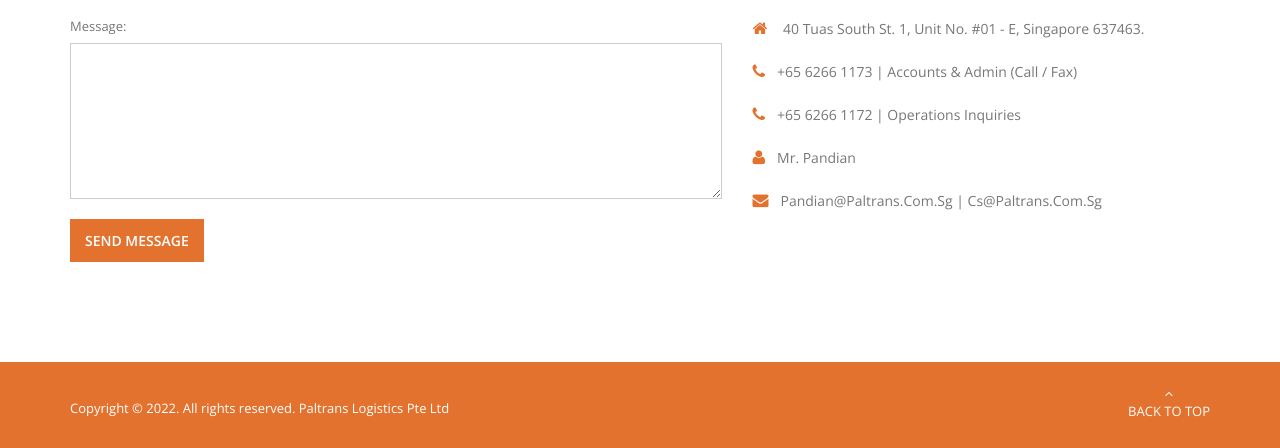
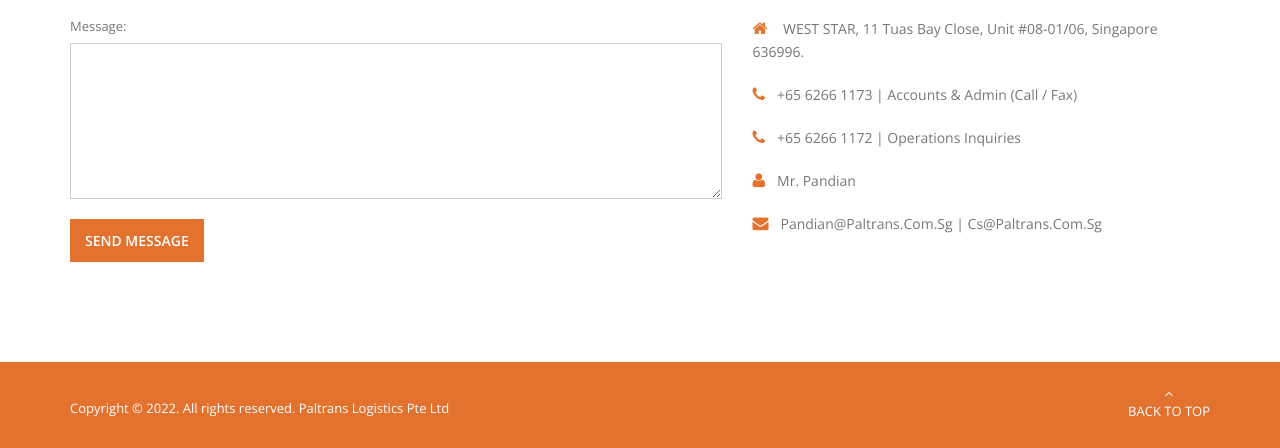
Before and after one commit to Vasanthan-/paltrans, a plain HTML site: page index.html in a window 1280 px wide. Shown: the part 4609-5057 px from the top of the page. Drawn offline with nearby package versions, Linux system fonts and the light colour scheme; a web font is replaced by a local one.

Commit message:
Add files via upload

```diff
--- a/index.html
+++ b/index.html
@@ -615,8 +615,7 @@
                         </div> <!-- /.map-holder -->
                         <div class="contact-info">
                             <p>Call us today for all your sensitive cargo needs. We assure for your Road to Success.</p>
-                            <span><i class="fa fa-home"></i> 40 Tuas South St. 1, Unit No. #01 - E, Singapore
-                                637463.</span>
+                            <span><i class="fa fa-home"></i> WEST STAR, 11 Tuas Bay Close, Unit #08-01/06, Singapore 636996.</span>
                             <span><i class="fa fa-phone"></i>+65 6266 1173 | Accounts & Admin (Call / Fax)</span>
                             <span><i class="fa fa-phone"></i>+65 6266 1172 | Operations Inquiries</span>
                             <span><i class="fa fa-user"></i>Mr. Pandian</span>
```
